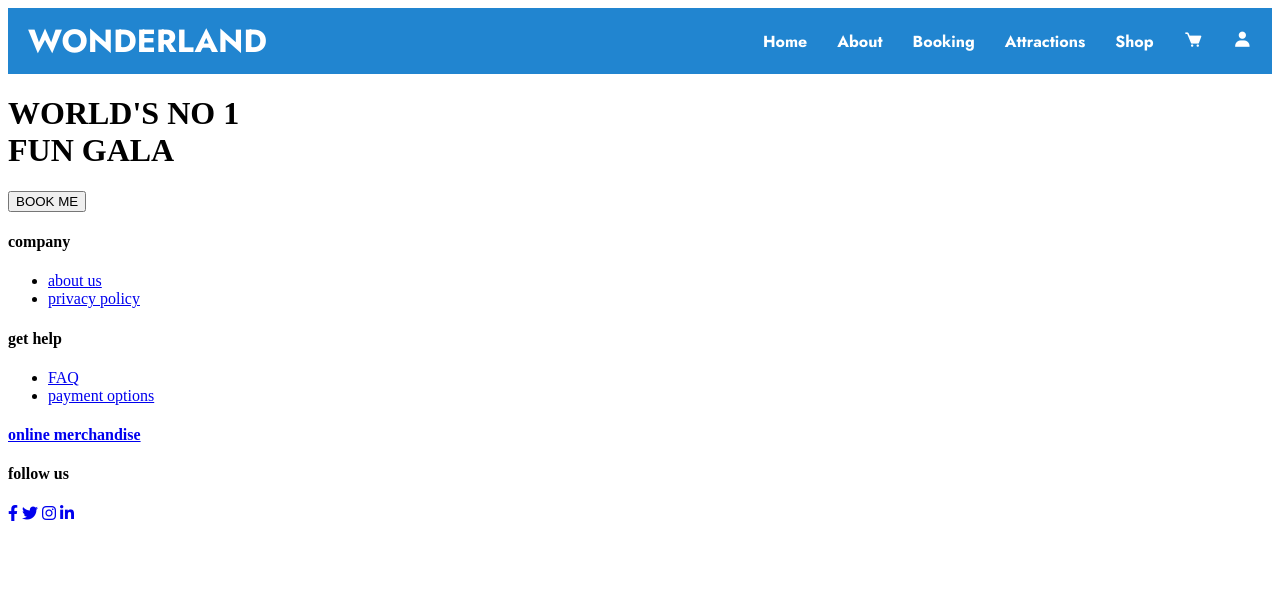
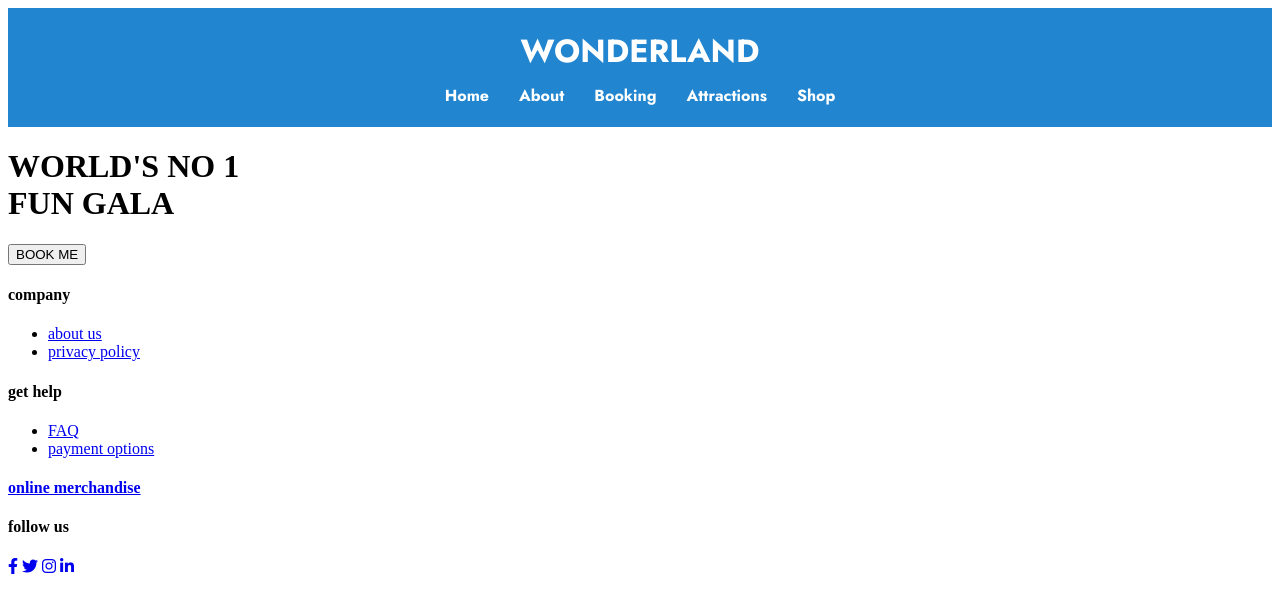
Before and after one commit to KhadeejahMansoor/thrillville, a PHP site: page /index.php in a window 1280 px wide. Shown: the top 613 px of the page. Run offline with PHP 8.4, Linux system fonts and the light colour scheme.

Commit message:
Update header.php

```diff
--- a/header.php
+++ b/header.php
@@ -1,9 +1,10 @@
 <header style="
     display: flex;
-    justify-content: space-between;
+    flex-direction: column;
+    justify-content: center;
     align-items: center;
-    background-color: #2185d0;
-    padding: 10px 20px;
+    background-color: #2185d0; /* Dark blue background for header */
+    padding: 20px;
     color: white;
     font-family: 'Jost', sans-serif;">
 
@@ -12,14 +13,17 @@
       font-size: 2em;
       font-weight: bold;
       color: white;
-      text-decoration: none;">
+      text-decoration: none;
+      text-align: center;">
     WONDERLAND
   </a>
 
   <!-- Navigation Menu -->
   <div class="items" style="
       display: flex;
-      align-items: center;">
+      justify-content: center;
+      align-items: center;
+      margin-top: 10px;">
     <a href="index.php" style="
         margin: 0 15px;
         text-decoration: none;
@@ -55,71 +59,5 @@
         font-size: 1em;">
       Shop
     </a>
-
-    <!-- Cart Icon -->
-    <div class="nav-icon" style="
-        margin: 0 15px;">
-      <a href="cart.php" style="
-          text-decoration: none;
-          color: white;
-          font-size: 1.2em;">
-        <i class='bx bxs-cart'></i>
-      </a>
-    </div>
-
-    <!-- Profile Icon -->
-    <div class="profile-icon" style="
-        position: relative;
-        margin-left: 15px;">
-      <a href="#" style="
-          text-decoration: none;
-          color: white;
-          font-size: 1.2em;">
-        <i class="bx bxs-user"></i>
-      </a>
-      <!-- Dropdown Menu -->
-      <div class="profile-options" style="
-          display: none;
-          position: absolute;
-          top: 40px;
-          right: 0;
-          background-color: white;
-          color: #2185d0;
-          border-radius: 5px;
-          box-shadow: 0 4px 8px rgba(0, 0, 0, 0.1);
-          overflow: hidden;
-          z-index: 10;">
-        <a href="loginpage.php" style="
-            display: block;
-            padding: 10px 20px;
-            text-decoration: none;
-            color: #2185d0;
-            font-size: 1em;">
-          Login
-        </a>
-        <a href="signup.php" style="
-            display: block;
-            padding: 10px 20px;
-            text-decoration: none;
-            color: #2185d0;
-            font-size: 1em;">
-          Signup
-        </a>
-      </div>
-    </div>
   </div>
 </header>
-
-<script>
-  // Dropdown toggle logic for the profile icon
-  const profileIcon = document.querySelector('.profile-icon');
-  const profileOptions = document.querySelector('.profile-options');
-
-  profileIcon.addEventListener('mouseenter', () => {
-    profileOptions.style.display = 'block';
-  });
-
-  profileIcon.addEventListener('mouseleave', () => {
-    profileOptions.style.display = 'none';
-  });
-</script>
```
